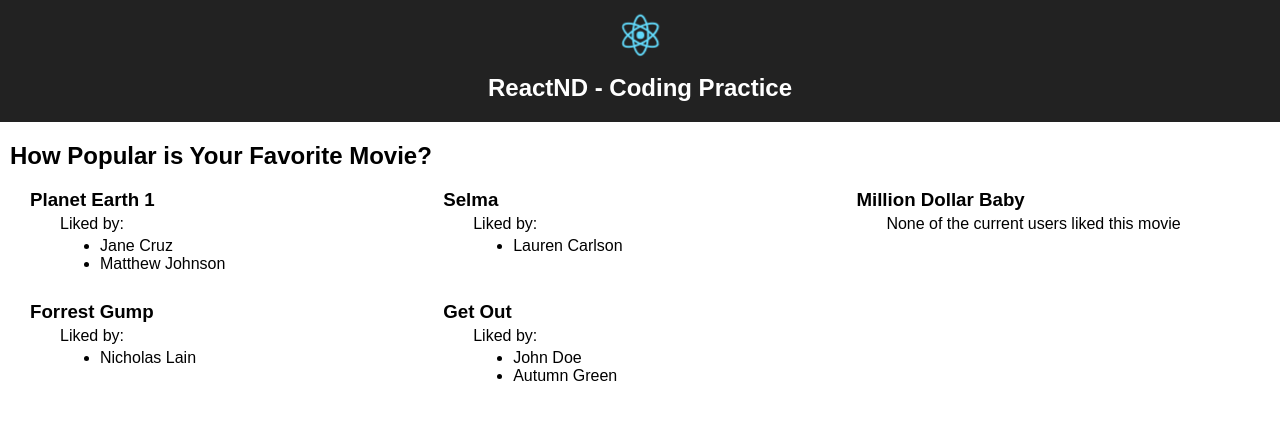
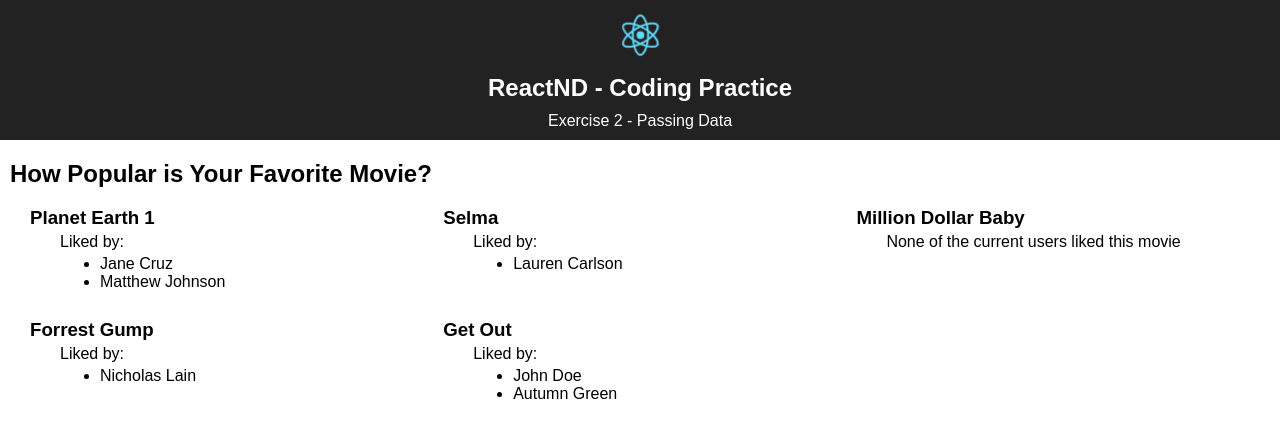
Before and after one commit to james-priest/reactnd-ex2-passing-data-csb, a React (Create React App) app: page / in a window 1280 px wide. Shown: the top 438 px of the page. Built offline with nearby package versions, Linux system fonts and the light colour scheme.

Commit message:
feat: Add Exercise info

```diff
--- a/src/App.css
+++ b/src/App.css
@@ -9,6 +9,10 @@
   padding: 10px;
   text-align: center;
   color: white;
+}
+
+.App-header p {
+  margin: 4px 0 0 0;
 }
 
 .App-title {
--- a/src/App.js
+++ b/src/App.js
@@ -10,6 +10,7 @@ class App extends Component {
         <header className="App-header">
           <img src="logo.svg" className="App-logo" alt="logo" />
           <h1 className="App-title">ReactND - Coding Practice</h1>
+          <p>Exercise 2 - Passing Data</p>
         </header>
         <main className="App-main">
           <h2>How Popular is Your Favorite Movie?</h2>
```
